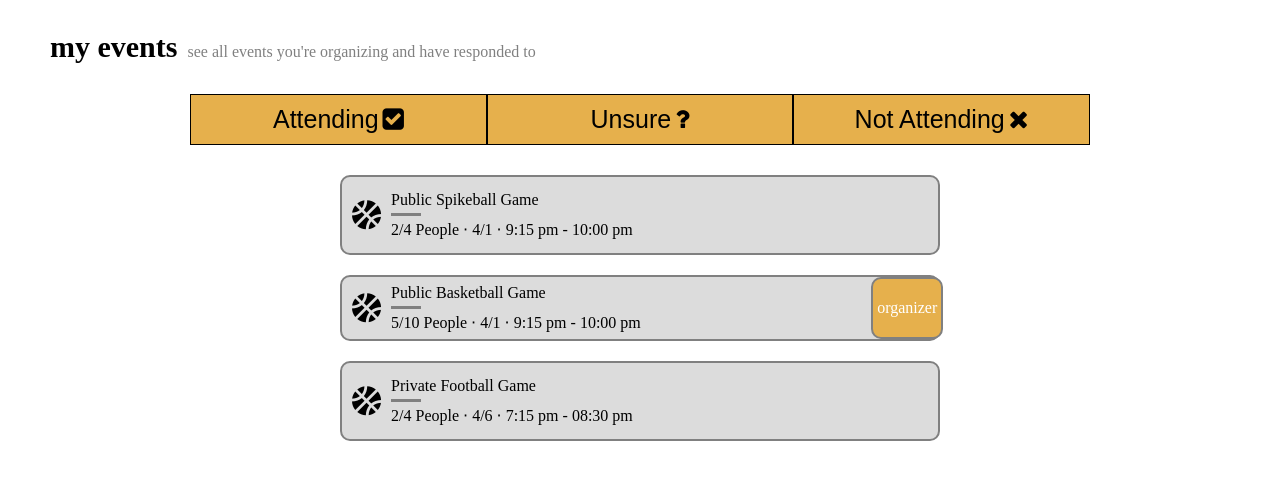
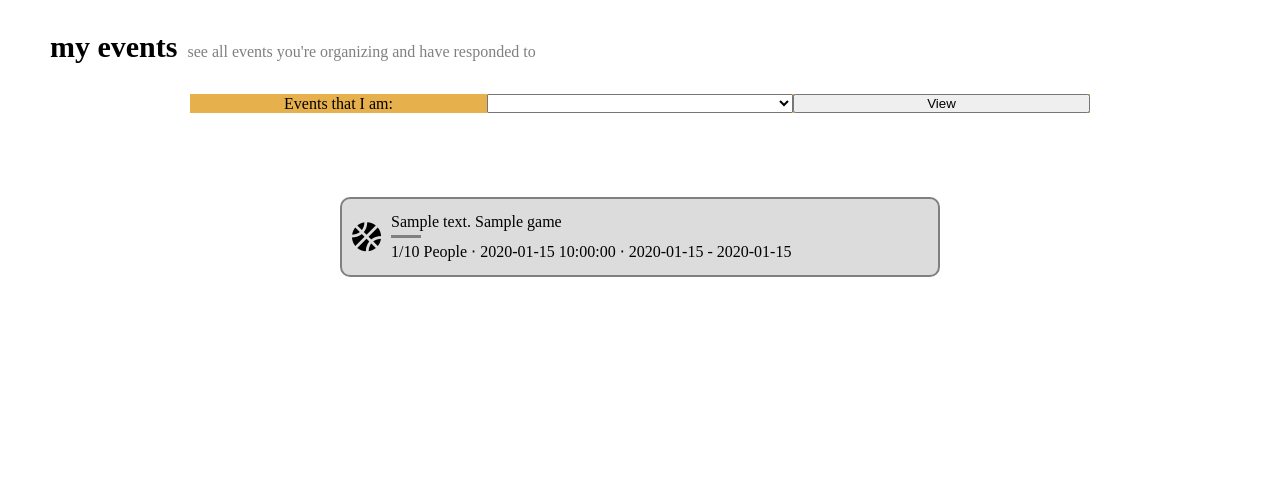
Before and after one commit to nikhil-a0/TigerBall, a Flask app: template templates/event.html in a window 1280 px wide. Shown: the part 68-548 px from the top of the page. Run offline with Flask 2, Linux system fonts and the light colour scheme; the template is opened without the code that fills it: most values are stand-ins (such as "Sample title", 1, 10 or a date in 2020); some libraries are stand-ins or nearby versions.

Commit message:
for alpha merging

```diff
--- a/static/event.css
+++ b/static/event.css
@@ -56,6 +56,11 @@ strong {
     font-weight: bold;
     font-size: 30px;
     padding:0 10px 0 30px;
+}
+
+a {
+    color: black;
+    text-decoration:none;
 }
 
 .events {
--- a/templates/event.html
+++ b/templates/event.html
@@ -11,70 +11,97 @@
 </head>
 <body>
     <header>
+        <a href="/">
             <aside>
                 <i class="fa fa-futbol-o" aria-hidden="true"></i>
                 <p>tigerball</p>
             </aside>
+        </a>
 
         <section>
+            <a href="/create">
                 <aside>
                     <p>create event</p>
                     <i class="fa fa-plus-circle" aria-hidden="true"></i>
                 </aside>
+            </a>
+            <a href="/">
                 <aside>
                     <p>homepage</p>
                     <i class="fa fa-home" aria-hidden="true"></i>
                 </aside>
+            </a>
         </section>
     </header>
 
     <main>
         <strong>my events</strong><span>see all events you're organizing and have responded to</span>
 
+        <form action="myevents" method="get">
             <div class="events">
+                Events that I am:
+                <select id="status" name="status">
                     <div>
-                <button type="button">Attending</button>
+                        <option value=""></option>
                         <i class="fa fa-check-square" aria-hidden="true"></i>
                     </div>
 
                     <div>
-                <button type="button">Unsure</button>
+                        <option value="attending">attending</option>
+                        <i class="fa fa-check-square" aria-hidden="true"></i>
+                    </div>
+
+                    <div>
+                        <option value="uncertain">uncertain about</option>
                         <i class="fa fa-question" aria-hidden="true"></i>
                     </div>
 
                     <div>
-                <button type="button">Not Attending</button>
+                        <option value="not_attending">not attending</option>
                         <i class="fa fa-times" aria-hidden="true"></i>
                     </div>
+                </select>
+                <input type="submit" value="View">
             </div>
+        </form>
 
+        <strong>
+            {% if status == 'attending' %}
+                attending:
+            {% elif status == 'uncertain' %}
+                uncertain:
+            {% elif status == 'not_attending' %}
+                not attending:
+            {% endif %}
+        </strong>
+
+        {% for event in events: %}
+            {% if event.get_organizer() == username %}
+                <a href="eventupdate?event_id={{event.get_event_id()}}">
+                    <div class="main-content" id="mainOrg">
+                        <i class="fas fa-basketball-ball"></i>
+                        <div>
+                            <p>{{event.get_visibility()}} {{event.get_sport()}} game</p>
+                            <div class="line"></div>
+                            <p>{{event.get_participant_count()}}/{{event.get_capacity()}} People &#8901; {{event.get_date()}} &#8901; {{event.get_starttime()}} - {{event.get_endtime()}}</p>
+                        </div>
+                        <p class="org">organizer</p>
+                    </div>
+                </a>
+            {% else %}
+                <a href="eventdetails?event_id={{event.get_event_id()}}">
                     <div class="main-content">
                         <i class="fas fa-basketball-ball"></i>
                         <div>
-                <p>Public Spikeball Game</p>
+                            <p>{{event.get_visibility()}} {{event.get_sport()}} game</p>
                             <div class="line"></div>
-                <p>2/4 People &#8901; 4/1 &#8901; 9:15 pm - 10:00 pm</p>
+                            <p>
+                            {{event.get_participant_count()}}/{{event.get_capacity()}} People &#8901; {{event.get_date()}} &#8901; {{event.get_starttime()}} - {{event.get_endtime()}}</p>
                         </div>
                     </div>
-
-        <div class="main-content" id="mainOrg">
-            <i class="fas fa-basketball-ball"></i>
-            <div>
-                <p>Public Basketball Game</p>
-                <div class="line"></div>
-                <p>5/10 People &#8901; 4/1 &#8901; 9:15 pm - 10:00 pm</p>
-            </div>
-            <p class="org">organizer</p>
-        </div>
-
-        <div class="main-content">
-            <i class="fas fa-basketball-ball"></i>
-            <div>
-                <p>Private Football Game</p>
-                <div class="line"></div>
-                <p>2/4 People &#8901; 4/6 &#8901; 7:15 pm - 08:30 pm</p>
-            </div>
-        </div>
+                </a>
+            {% endif %}
+        {% endfor %}
     </main>
 </body>
 </html>
--- a/templates/index-1.html
+++ b/templates/index-1.html
@@ -4,7 +4,7 @@
     <meta charset="UTF-8">
     <meta http-equiv="X-UA-Compatible" content="IE=edge">
     <meta name="viewport" content="width=device-width, initial-scale=1.0">
-    <link rel="stylesheet" href="./main.css" type="text/css">
+    <link rel="stylesheet" href="{{ url_for('static', filename='main.css') }}" type="text/css">
     <link href="https://cdnjs.cloudflare.com/ajax/libs/font-awesome/5.13.0/css/all.min.css" rel="stylesheet">
     <link rel="stylesheet" href="https://cdnjs.cloudflare.com/ajax/libs/font-awesome/4.7.0/css/font-awesome.min.css" integrity="sha256-eZrrJcwDc/3uDhsdt61sL2oOBY362qM3lon1gyExkL0=" crossorigin="anonymous" />
     <title>Document</title>
```
Also changed, not shown: db.py (+41 -6 lines). Lines whose indentation alone changed are shown as unchanged.
